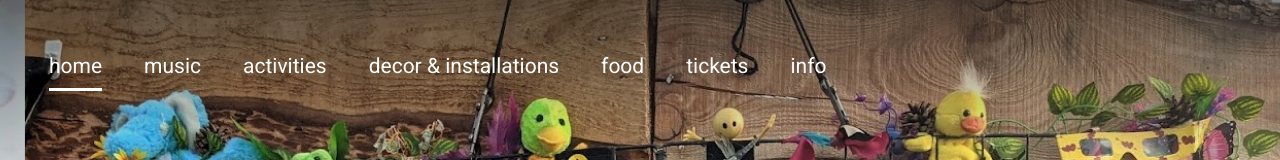
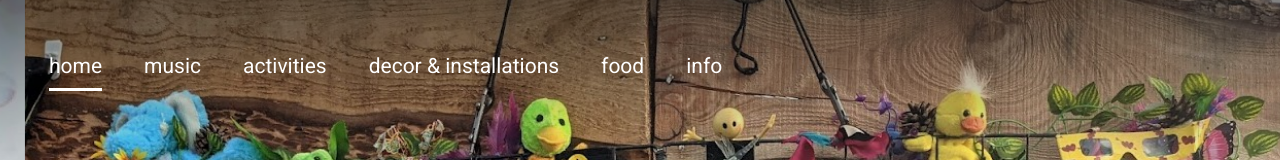
Before and after one commit to louisjmorgan/bangersandmash, a React app: page / in a window 1280 px wide. Shown: the top 160 px of the page. Built offline with nearby package versions, Linux system fonts and the light colour scheme; no server answers; a web font is replaced by a local one.

Commit message:
remove tickets

```diff
--- a/build-utils/webpack.common.js
+++ b/build-utils/webpack.common.js
@@ -31,14 +31,12 @@ module.exports = {
     new HtmlWebpackPlugin({
       title: 'Bangers and Mashtival',
       template: path.resolve(__dirname, '..', './src/index.html'),
+      favicon: './favicon.png',
     }),
     new HtmlWebpackPlugin({
       filename: '404.html',
       template: path.resolve(__dirname, '..', './src/404.html'),
     }),
-    new FaviconsWebpackPlugin(
-      '/home/louis/Dev/BangersAndMash/favicon.png'
-    ),
     new CnameWebpackPlugin({
       domain: 'www.bangersandmash.fun',
     }),
--- a/package.json
+++ b/package.json
@@ -39,20 +39,20 @@
     "eslint-plugin-jsx-a11y": "^6.4.1",
     "eslint-plugin-prettier": "^3.1.4",
     "eslint-plugin-react": "^7.21.5",
-    "favicons": "^6.2.2",
+    "favicons": "^7.0.2",
     "favicons-webpack-plugin": "^5.0.2",
     "html-webpack-plugin": "^5.5.0",
     "prettier": "^2.1.2",
     "react-hot-loader": "^4.13.0",
     "webpack": "^5.3.2",
-    "webpack-bundle-analyzer": "^3.9.0",
+    "webpack-bundle-analyzer": "^4.7.0",
     "webpack-cli": "^4.1.0",
     "webpack-dev-server": "^4.0.0",
     "webpack-merge": "^5.3.0"
   },
   "dependencies": {
     "@babel/runtime": "^7.16.3",
-    "firebase": "^7.17.1",
+    "firebase": "^9.15.0",
     "gh-pages": "^3.2.3",
     "prop-types": "^15.7.2",
     "react": "^17.0.1",
--- a/sandbox.config.json
+++ /dev/null
@@ -1,4 +0,0 @@
-
-{
-  "template": "node"
-}
--- a/src/App.js
+++ b/src/App.js
@@ -66,9 +66,9 @@ const App = ({ location }) => {
           <Route path="/food">
             <Food />
           </Route>
-          <Route path="/tickets">
+          {/* <Route path="/tickets">
             <Tickets />
-          </Route>
+          </Route> */}
           <Route path="/info">
             <Info />
           </Route>
@@ -76,11 +76,11 @@ const App = ({ location }) => {
             <Home />
           </Route>
         </Switch>
-        <Switch>
+        {/* <Switch>
           <Route path="/(|activities|decor-installations|food|music|info)">
             <Footer />
           </Route>
-        </Switch>
+        </Switch> */}
       </Router>
     </>
   );
--- a/src/Components/Nav.js
+++ b/src/Components/Nav.js
@@ -99,15 +99,14 @@ const NavLinksContainer = ({ closeMenu }) => {
           Food
         </NavLink>
       </li>
-      <li>
+      {/* <li>
         <NavLink
           to="/tickets"
-          activeClassName="selected"
           onClick={closeMenu}
         >
           Tickets
         </NavLink>
-      </li>
+      </li> */}
       <li>
         <NavLink
           to="/info"
--- a/src/ScrollToTop.js
+++ b/src/ScrollToTop.js
@@ -1,3 +1,4 @@
+/* eslint-disable react/prop-types */
 import { useEffect } from 'react';
 import { withRouter } from 'react-router-dom';
 
```
Also changed, not shown: 1 other file (tests, documents, lock files or other folders).
